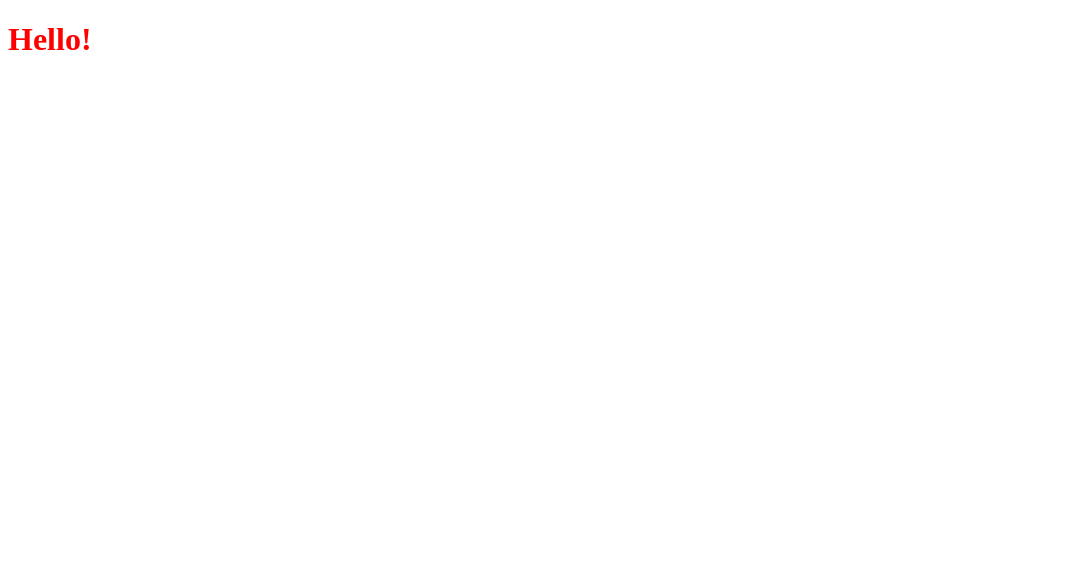
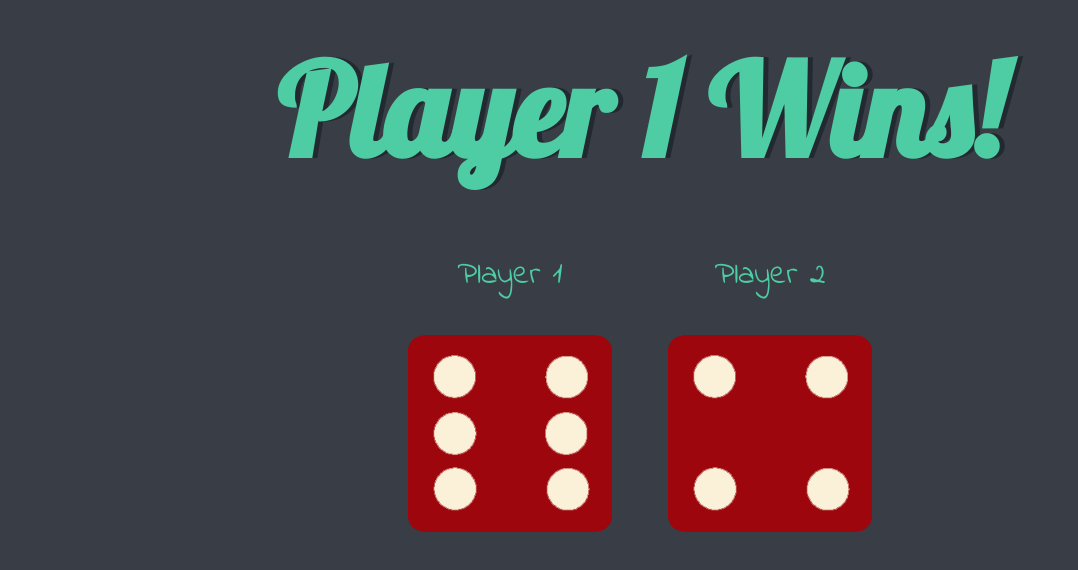
Before and after one commit to digimori/capstoneprojects, a plain HTML site: page index.html in a window 1280 px wide. Shown: the whole page, without its empty margins (0-1078 px from the left). Drawn offline with Linux system fonts and the light colour scheme.

Commit message:
Dice game added to projects.

```diff
--- a/DOM/script.js
+++ /dev/null
@@ -1 +0,0 @@
-alert("hello");
--- a/DOM/styles.css
+++ /dev/null
@@ -1,3 +0,0 @@
-h1 {
-    color: red;
-}
--- a/index.html
+++ b/index.html
@@ -1,13 +1,29 @@
 <!DOCTYPE html>
-<html lang="en">
-<head>
-    <meta charset="UTF-8">
-    <meta name="viewport" content="width=device-width, initial-scale=1.0">
-    <link rel="stylesheet" href="/DOM/styles.css" type="text/css">
-    <title>Document</title>
-</head>
-<body>
-    <h1>Hello!</h1>
-    <script src="/DOM/script.js" charset="UTF-8"></script>
-</body>
+<html lang="en" dir="ltr">
+  <head>
+    <meta charset="utf-8">
+    <title>Dicee</title>
+    <link rel="stylesheet" href="styles.css">
+    <link href="https://fonts.googleapis.com/css?family=Indie+Flower|Lobster" rel="stylesheet">
+
+  </head>
+  <body>
+
+    <div class="container">
+      <h1>Refresh Me</h1>
+
+      <div class="dice">
+        <p>Player 1</p>
+        <img class="img1" src="/images/dice6.png">
+      </div>
+
+      <div class="dice">
+        <p>Player 2</p>
+        <img class="img2" src="/images/dice6.png">
+      </div>
+
+    </div>
+
+<script src="script.js"></script>
+  </body>
 </html>
--- /dev/null
+++ b/script.js
@@ -0,0 +1,25 @@
+let randomNumber1 = Math.floor(Math.random() * 6) + 1; // Random no. Between 1 and 6
+
+let randomDiceImg1 = "dice" + randomNumber1 + ".png"; // use this to change the source of the image from say dice1.png to dice5.png
+let randomImgSrc  = "images/" + randomDiceImg1;
+
+//Then we need to change the attribute, by selecting it first via querySelectorAll
+
+let img1 = document.querySelectorAll("img")[0] // Get the first image
+img1.setAttribute("src", randomImgSrc) // First parameter is the attribute we want to change, second is what we want to change it to, like splicing
+
+// Getting and setting the second:
+let randomNumber2 = Math.floor(Math.random() * 6) + 1; // Random no. Between 1 and 6
+let randomimgsrc2 = "images/dice" + randomNumber2 + ".png";
+let img2 = document.querySelectorAll("img")[1].setAttribute("src", randomimgsrc2) // Get the second image and set
+
+// Comparison logic
+if(randomNumber1 > randomNumber2) {
+    document.querySelector("h1").innerHTML = "Player 1 Wins!"
+} else if (randomNumber2 > randomNumber1) {
+    document.querySelector("h1").innerHTML = "Player 2 Wins!"
+} else {
+    document.querySelector("h1").innerHTML = "It's a Tie!"
+}
+
+// We can improve this by adding a button to refresh, rather than having to reset the page.
--- /dev/null
+++ b/styles.css
@@ -0,0 +1,41 @@
+.container {
+  width: 70%;
+  margin: auto;
+  text-align: center;
+}
+
+.dice {
+  text-align: center;
+  display: inline-block;
+
+}
+
+body {
+  background-color: #393E46;
+}
+
+h1 {
+  margin: 30px;
+  font-family: 'Lobster', cursive;
+  text-shadow: 5px 0 #232931;
+  font-size: 8rem;
+  color: #4ECCA3;
+}
+
+p {
+  font-size: 2rem;
+  color: #4ECCA3;
+  font-family: 'Indie Flower', cursive;
+}
+
+img {
+  width: 80%;
+}
+
+footer {
+  margin-top: 5%;
+  color: #EEEEEE;
+  text-align: center;
+  font-family: 'Indie Flower', cursive;
+
+}
```
Also changed, not shown: images/dice1.png (added), images/dice2.png (added), images/dice3.png (added), images/dice4.png (added), images/dice5.png (added), images/dice6.png (added), 1 other file.
